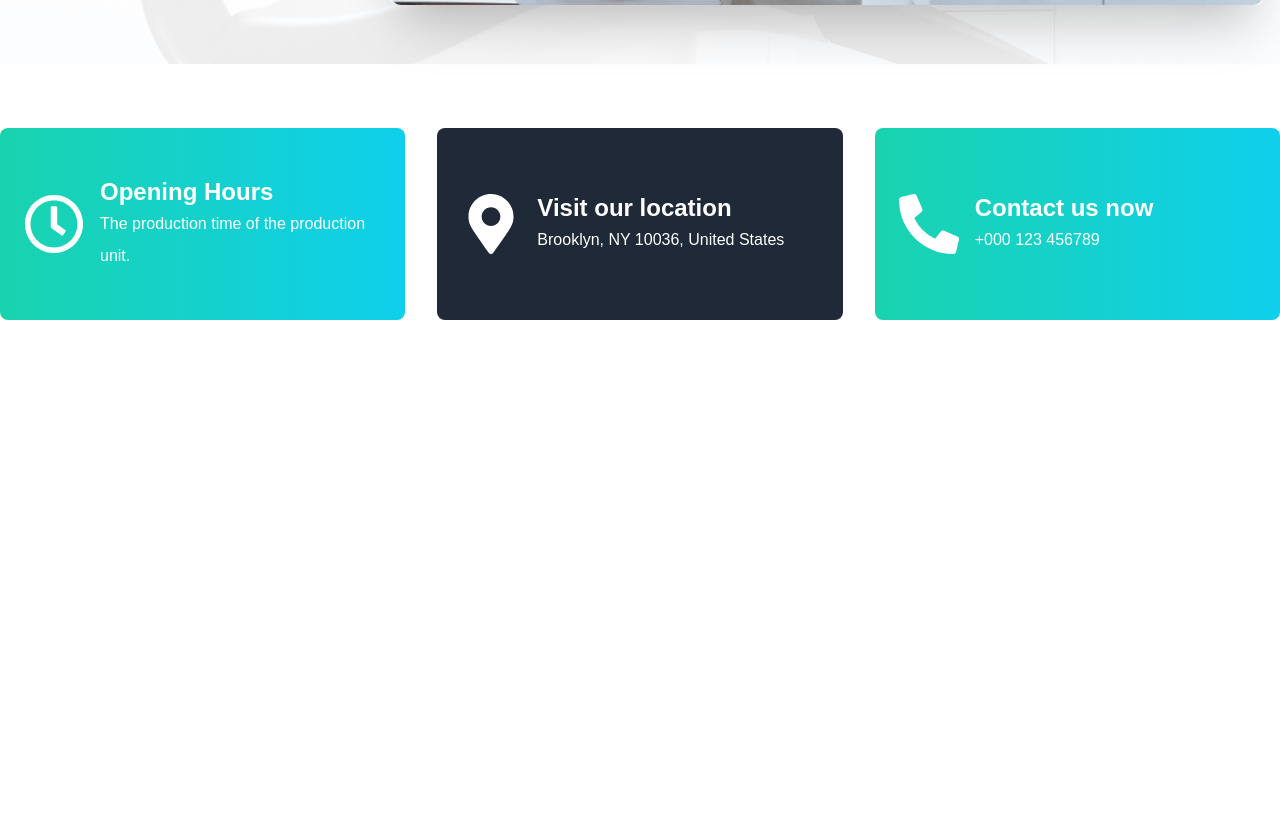
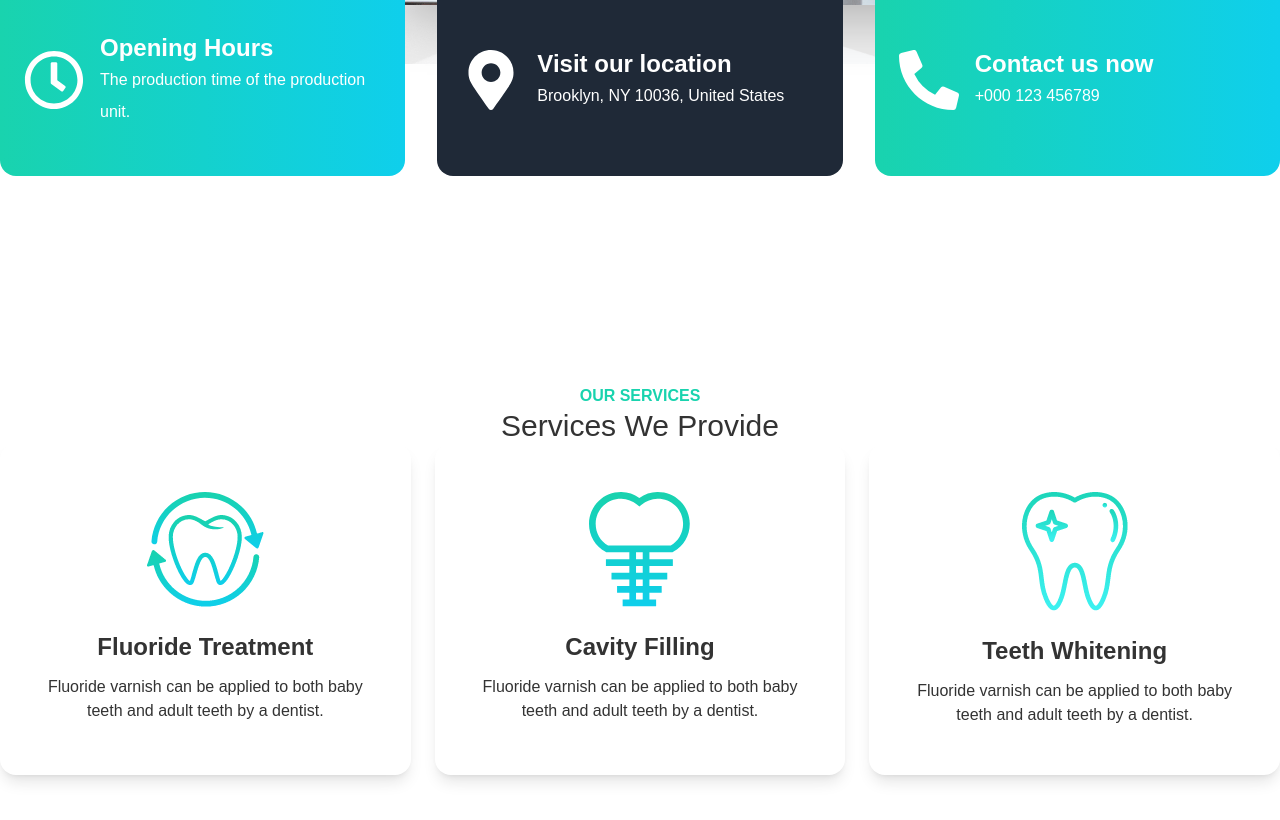
Before and after one commit to Md-FarhadHossain/doctors-portal, a React (Create React App) app: page / in a window 1280 px wide. Shown: the part 640-1460 px from the top of the page. Before the commit the page ends 1024 px from the top, so only its background shows below. Built offline with nearby package versions, Linux system fonts and the light colour scheme; the HTML template or start-up script is replaced by a standard one.

Commit message:
our service section added

```diff
--- a/src/components/OutlineServiceCard/OutlineServiceCard.jsx
+++ b/src/components/OutlineServiceCard/OutlineServiceCard.jsx
@@ -28,10 +28,10 @@ const OutlineServiceCard = () => {
 
   return (
     <>
-      <div className="grid container mx-auto lg:grid-cols-3 grid-cols-1 md:grid-cols-2 gap-8 my-16 px-4 lg:px-0">
+      <div className="grid relative -top-36 container mx-auto lg:grid-cols-3 grid-cols-1 md:grid-cols-2 gap-8 my-16 px-4 lg:px-0">
       {cardData.map((card) => (
         <>
-          <div key={card.id} className={`flex items-center py-12 px-6 bg-gray-800 text-white  rounded-lg leading-8 bg-gradient-to-r ${card.bgColor}`}>
+          <div key={card.id} className={`flex items-center py-12 px-6 bg-gray-800 text-white  rounded-2xl leading-8 bg-gradient-to-r ${card.bgColor}`}>
             <div className="mr-4">
               <span className="text-6xl">{card.icon}</span>
             </div>
--- /dev/null
+++ b/src/components/Service/Service.jsx
@@ -0,0 +1,54 @@
+import React from "react";
+import fluoride from '../../assets/images/fluoride.png'
+import whitening from '../../assets/images/whitening.png'
+import cavity from '../../assets/images/cavity.png'
+
+const Service = () => {
+    const cardData = [
+        {
+            id: 1,
+            icon: fluoride,
+            title: 'Fluoride Treatment',
+            description: 'Fluoride varnish can be applied to both baby teeth and adult teeth by a dentist.'
+        },
+        {
+            id: 2,
+            icon: cavity,
+            title: 'Cavity Filling',
+            description: 'Fluoride varnish can be applied to both baby teeth and adult teeth by a dentist.'
+        },
+        {
+            id: 3,
+            icon: whitening,
+            title: 'Teeth Whitening',
+            description: 'Fluoride varnish can be applied to both baby teeth and adult teeth by a dentist.'
+        },
+    ]
+  return (
+    <section>
+      <div className="container mx-auto my-16 px-4 lg:px-0">
+        <div className="text-center">
+          <h4 className="font-bold text-secondary">OUR SERVICES</h4>
+          <h1 className="text-3xl">Services We Provide</h1>
+        </div>
+
+
+        <div className="grid lg:grid-cols-3 md:grid-cols-2 grid-cols-1 gap-6">
+            {
+                cardData.map(card => <div key={card.id} className='shadow-lg rounded-2xl px-8 py-12'>
+                    <div className="flex justify-center">
+                    <img src={card.icon} alt="" />
+                    </div>
+                    <div className="text-center">
+                        <h2 className="text-2xl font-semibold mb-3 my-6">{card.title}</h2>
+                        <p>{card.description}</p>
+                    </div>
+                </div>)
+            }
+        </div>
+      </div>
+    </section>
+  );
+};
+
+export default Service;
--- a/src/pages/Home/Home.jsx
+++ b/src/pages/Home/Home.jsx
@@ -1,12 +1,14 @@
 import React from 'react'
 import HeroSection from '../../components/HeroSection/HeroSection'
 import OutlineServiceCard from '../../components/OutlineServiceCard/OutlineServiceCard'
+import Service from '../../components/Service/Service'
 
 const Home = () => {
   return (
     <>
         <HeroSection />
         <OutlineServiceCard />
+        <Service />
     </>
   )
 }
```
